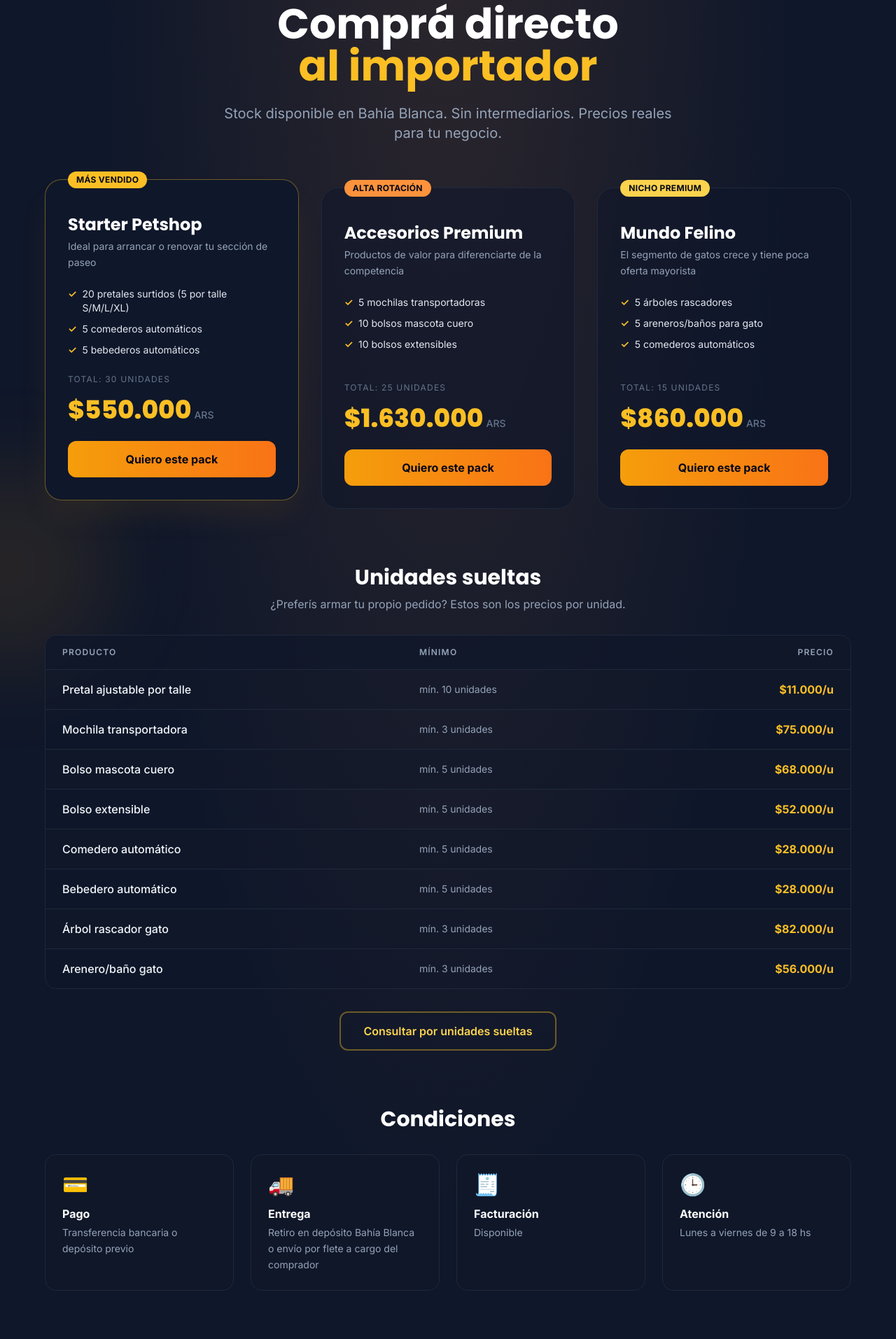
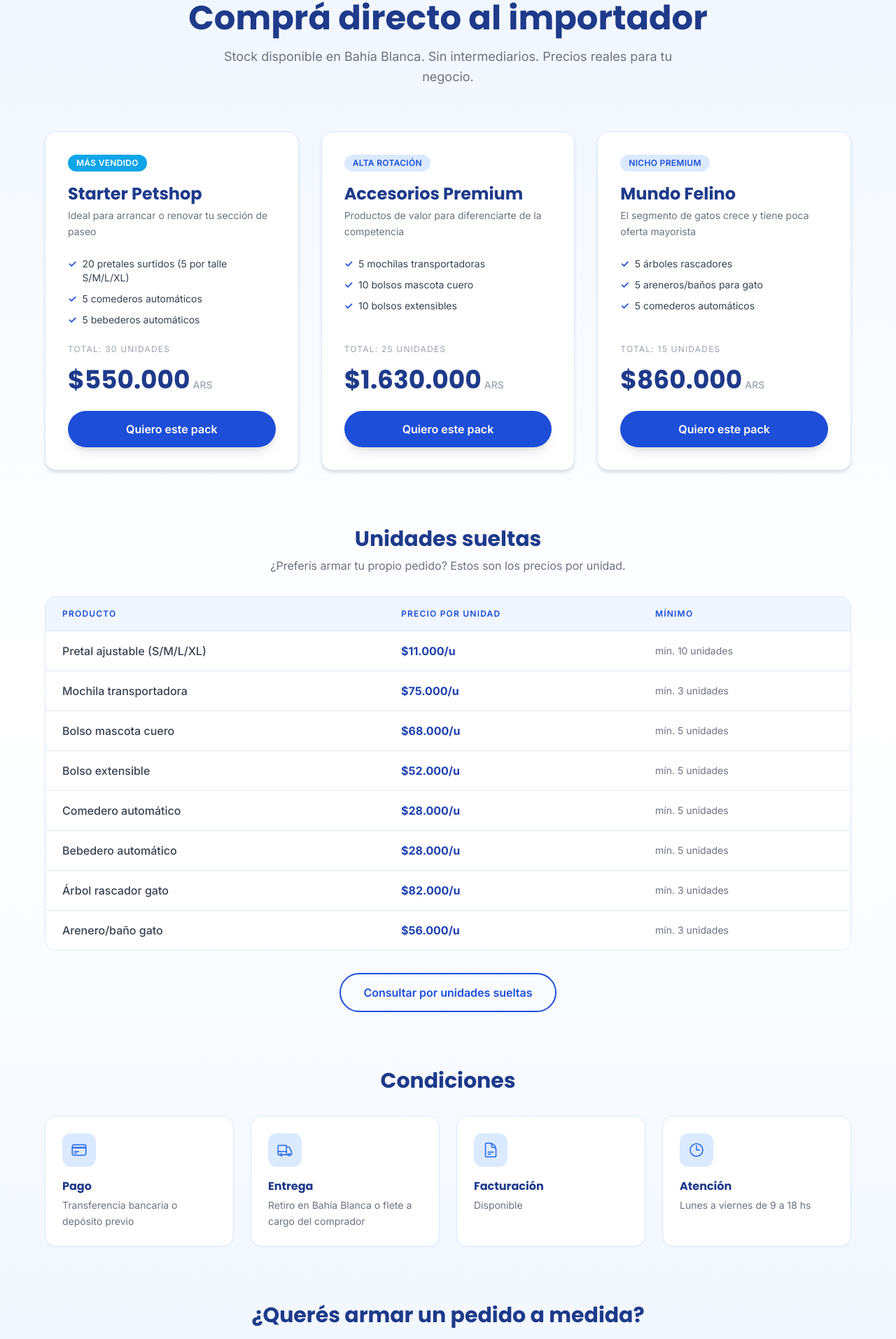
Before and after one commit to bianchinmazzer/dalt-landing, a Next.js app: page / in a window 1280 px wide. Shown: the part 3055-4968 px from the top of the page at 70% size. Built offline with nearby package versions, Linux system fonts and the light colour scheme.

Commit message:
fix: mayoristas con diseño del sitio DALT

```diff
--- a/src/app/components/MayoristaSection.tsx
+++ b/src/app/components/MayoristaSection.tsx
@@ -1,3 +1,10 @@
+import {
+  CreditCardIcon,
+  TruckIcon,
+  DocumentTextIcon,
+  ClockIcon,
+} from "@heroicons/react/24/outline";
+
 const WHATSAPP_NUMBER = "5492914263063";
 
 type Pack = {
@@ -9,17 +16,16 @@ type Pack = {
   items: string[];
   totalUnits: number;
   price: number;
-  highlight?: boolean;
 };
 
 type LooseItem = {
   name: string;
+  price: number;
   minQty: number;
-  price: number;
 };
 
 type Condition = {
-  icon: string;
+  icon: typeof CreditCardIcon;
   title: string;
   desc: string;
 };
@@ -29,7 +35,7 @@ const packs: Pack[] = [
     id: "starter-petshop",
     name: "Starter Petshop",
     badge: "Más vendido",
-    badgeClass: "bg-amber-400 text-slate-950",
+    badgeClass: "bg-accent-500 text-white",
     description: "Ideal para arrancar o renovar tu sección de paseo",
     items: [
       "20 pretales surtidos (5 por talle S/M/L/XL)",
@@ -38,13 +44,12 @@ const packs: Pack[] = [
     ],
     totalUnits: 30,
     price: 550000,
-    highlight: true,
   },
   {
     id: "accesorios-premium",
     name: "Accesorios Premium",
     badge: "Alta rotación",
-    badgeClass: "bg-orange-400 text-slate-950",
+    badgeClass: "bg-primary-100 text-primary-700",
     description: "Productos de valor para diferenciarte de la competencia",
     items: [
       "5 mochilas transportadoras",
@@ -58,7 +63,7 @@ const packs: Pack[] = [
     id: "mundo-felino",
     name: "Mundo Felino",
     badge: "Nicho premium",
-    badgeClass: "bg-amber-300 text-slate-950",
+    badgeClass: "bg-primary-100 text-primary-700",
     description: "El segmento de gatos crece y tiene poca oferta mayorista",
     items: [
       "5 árboles rascadores",
@@ -71,28 +76,30 @@ const packs: Pack[] = [
 ];
 
 const looseItems: LooseItem[] = [
-  { name: "Pretal ajustable por talle", minQty: 10, price: 11000 },
-  { name: "Mochila transportadora", minQty: 3, price: 75000 },
-  { name: "Bolso mascota cuero", minQty: 5, price: 68000 },
-  { name: "Bolso extensible", minQty: 5, price: 52000 },
-  { name: "Comedero automático", minQty: 5, price: 28000 },
-  { name: "Bebedero automático", minQty: 5, price: 28000 },
-  { name: "Árbol rascador gato", minQty: 3, price: 82000 },
-  { name: "Arenero/baño gato", minQty: 3, price: 56000 },
+  { name: "Pretal ajustable (S/M/L/XL)", price: 11000, minQty: 10 },
+  { name: "Mochila transportadora", price: 75000, minQty: 3 },
+  { name: "Bolso mascota cuero", price: 68000, minQty: 5 },
+  { name: "Bolso extensible", price: 52000, minQty: 5 },
+  { name: "Comedero automático", price: 28000, minQty: 5 },
+  { name: "Bebedero automático", price: 28000, minQty: 5 },
+  { name: "Árbol rascador gato", price: 82000, minQty: 3 },
+  { name: "Arenero/baño gato", price: 56000, minQty: 3 },
 ];
 
 const conditions: Condition[] = [
-  { icon: "💳", title: "Pago", desc: "Transferencia bancaria o depósito previo" },
+  { icon: CreditCardIcon, title: "Pago", desc: "Transferencia bancaria o depósito previo" },
   {
-    icon: "🚚",
+    icon: TruckIcon,
     title: "Entrega",
-    desc: "Retiro en depósito Bahía Blanca o envío por flete a cargo del comprador",
+    desc: "Retiro en Bahía Blanca o flete a cargo del comprador",
   },
-  { icon: "🧾", title: "Facturación", desc: "Disponible" },
-  { icon: "🕒", title: "Atención", desc: "Lunes a viernes de 9 a 18 hs" },
+  { icon: DocumentTextIcon, title: "Facturación", desc: "Disponible" },
+  { icon: ClockIcon, title: "Atención", desc: "Lunes a viernes de 9 a 18 hs" },
 ];
 
-function formatArs(amount: number): string {
+// Formatea pesos enteros (no centavos) a ARS: 550000 → "$550.000".
+// No confundir con formatARS de src/lib/formatters.ts, que espera centavos.
+function formatArsWhole(amount: number): string {
   const rounded = Math.round(amount)
     .toString()
     .replace(/\B(?=(\d{3})+(?!\d))/g, ".");
@@ -115,33 +122,21 @@ export default function MayoristaSection() {
     <section
       id="mayoristas"
       aria-labelledby="mayoristas-heading"
-      className="relative overflow-hidden bg-[#0f172a] py-24 px-4"
+      className="bg-gradient-to-b from-primary-50 via-white to-primary-50 py-24 px-4"
     >
-      {/* Atmosphere */}
-      <div
-        aria-hidden="true"
-        className="pointer-events-none absolute inset-0 bg-[radial-gradient(ellipse_at_top,_rgba(251,146,60,0.12),_transparent_55%)]"
-      />
-      <div
-        aria-hidden="true"
-        className="pointer-events-none absolute -left-32 top-1/3 h-72 w-72 rounded-full bg-amber-500/10 blur-3xl"
-      />
-
-      <div className="relative max-w-6xl mx-auto">
-        {/* Hero interno */}
+      <div className="max-w-6xl mx-auto">
+        {/* Header */}
         <div className="text-center mb-16">
-          <span className="inline-block bg-amber-400/10 text-amber-300 border border-amber-400/30 text-xs font-semibold px-4 py-1.5 rounded-full mb-6 tracking-widest uppercase">
+          <span className="inline-block bg-primary-100 text-primary-700 text-sm font-semibold px-3 py-1 rounded-full mb-6">
             Solo para revendedores y petshops
           </span>
           <h2
             id="mayoristas-heading"
-            className="text-4xl md:text-5xl lg:text-6xl font-display font-bold text-white mb-6 leading-tight"
+            className="text-4xl md:text-5xl font-display font-bold text-primary-900 mb-4"
           >
-            Comprá directo
-            <br />
-            <span className="text-amber-400">al importador</span>
+            Comprá directo al importador
           </h2>
-          <p className="text-lg md:text-xl text-slate-400 max-w-2xl mx-auto leading-relaxed">
+          <p className="text-lg text-gray-500 max-w-2xl mx-auto leading-relaxed">
             Stock disponible en Bahía Blanca. Sin intermediarios. Precios reales
             para tu negocio.
           </p>
@@ -151,56 +146,52 @@ export default function MayoristaSection() {
         <div className="grid grid-cols-1 md:grid-cols-3 gap-8 mb-20 items-stretch">
           {packs.map((pack) => {
             const packLink = buildWhatsappLink(
-              `Hola! Me interesa el pack "${pack.name}" (${formatArs(pack.price)}). ¿Cómo seguimos?`
+              `Hola! Me interesa el pack "${pack.name}" (${formatArsWhole(pack.price)}). ¿Cómo seguimos?`
             );
 
             return (
               <div
                 key={pack.id}
-                className={`relative flex flex-col rounded-3xl border p-8 transition-all duration-300 ${
-                  pack.highlight
-                    ? "border-amber-400/40 bg-slate-900 shadow-2xl shadow-amber-500/10 md:-translate-y-3"
-                    : "border-slate-800 bg-slate-900/60 hover:border-amber-400/30"
-                } hover:shadow-xl hover:shadow-amber-500/10`}
+                className="flex flex-col bg-white rounded-2xl p-8 border border-primary-100 shadow-md hover:shadow-lg transition-shadow duration-300"
               >
                 <span
-                  className={`absolute -top-3 left-8 text-xs font-bold px-3 py-1 rounded-full uppercase tracking-wide ${pack.badgeClass}`}
+                  className={`self-start text-xs font-semibold px-3 py-1 rounded-full uppercase tracking-wide mb-4 ${pack.badgeClass}`}
                 >
                   {pack.badge}
                 </span>
 
-                <h3 className="text-2xl font-display font-bold text-white mt-4 mb-1">
+                <h3 className="text-2xl font-display font-bold text-primary-900 mb-1">
                   {pack.name}
                 </h3>
-                <p className="text-slate-400 text-sm mb-6 leading-relaxed">
+                <p className="text-gray-500 text-sm mb-6 leading-relaxed">
                   {pack.description}
                 </p>
 
                 <ul className="space-y-2.5 mb-6 flex-1">
                   {pack.items.map((item) => (
-                    <li key={item} className="flex items-start gap-2 text-slate-200 text-sm">
-                      <span className="text-amber-400 font-bold" aria-hidden="true">✓</span>
+                    <li key={item} className="flex items-start gap-2 text-gray-700 text-sm">
+                      <span className="text-primary-700 font-bold" aria-hidden="true">✓</span>
                       <span>{item}</span>
                     </li>
                   ))}
                 </ul>
 
-                <p className="text-slate-500 text-xs uppercase tracking-widest mb-4">
+                <p className="text-gray-400 text-xs uppercase tracking-widest mb-4">
                   Total: {pack.totalUnits} unidades
                 </p>
 
                 <div className="mb-6">
-                  <span className="text-4xl font-display font-black text-amber-400">
-                    {formatArs(pack.price)}
+                  <span className="text-4xl font-display font-bold text-primary-900">
+                    {formatArsWhole(pack.price)}
                   </span>
-                  <span className="text-slate-500 text-sm font-medium ml-1">ARS</span>
+                  <span className="text-gray-400 text-sm font-medium ml-1">ARS</span>
                 </div>
 
                 <a
                   href={packLink}
                   target="_blank"
                   rel="noopener noreferrer"
-                  className="mt-auto w-full text-center bg-gradient-to-r from-amber-500 to-orange-500 hover:from-amber-400 hover:to-orange-400 text-slate-950 font-bold py-3.5 rounded-xl transition-all duration-300 hover:-translate-y-0.5 hover:shadow-lg hover:shadow-amber-500/30"
+                  className="mt-auto w-full text-center bg-primary-700 hover:bg-primary-800 text-white font-semibold py-3.5 rounded-full shadow-lg hover:shadow-xl transition-all duration-300"
                 >
                   Quiero este pack
                 </a>
@@ -211,36 +202,31 @@ export default function MayoristaSection() {
 
         {/* Unidades sueltas */}
         <div className="mb-20">
-          <h3 className="text-2xl md:text-3xl font-display font-bold text-white mb-2 text-center">
+          <h3 className="text-2xl md:text-3xl font-display font-bold text-primary-900 mb-2 text-center">
             Unidades sueltas
           </h3>
-          <p className="text-slate-400 text-center mb-8">
+          <p className="text-gray-500 text-center mb-8">
             ¿Preferís armar tu propio pedido? Estos son los precios por unidad.
           </p>
 
-          <div className="overflow-x-auto rounded-2xl border border-slate-800">
+          <div className="overflow-x-auto rounded-2xl border border-primary-100 bg-primary-50">
             <table className="w-full text-left border-collapse min-w-[520px]">
               <thead>
-                <tr className="bg-slate-900/80 text-slate-400 text-xs uppercase tracking-widest">
+                <tr className="text-primary-700 text-xs uppercase tracking-widest">
                   <th scope="col" className="px-6 py-4 font-semibold">Producto</th>
+                  <th scope="col" className="px-6 py-4 font-semibold">Precio por unidad</th>
                   <th scope="col" className="px-6 py-4 font-semibold">Mínimo</th>
-                  <th scope="col" className="px-6 py-4 font-semibold text-right">Precio</th>
                 </tr>
               </thead>
               <tbody>
-                {looseItems.map((item, i) => (
-                  <tr
-                    key={item.name}
-                    className={`${
-                      i % 2 === 0 ? "bg-slate-900/40" : "bg-slate-900/10"
-                    } border-t border-slate-800`}
-                  >
-                    <td className="px-6 py-4 text-slate-100 font-medium">{item.name}</td>
-                    <td className="px-6 py-4 text-slate-400 text-sm">
+                {looseItems.map((item) => (
+                  <tr key={item.name} className="bg-white border-t border-primary-100">
+                    <td className="px-6 py-4 text-gray-700 font-medium">{item.name}</td>
+                    <td className="px-6 py-4 text-primary-800 font-bold whitespace-nowrap">
+                      {formatArsWhole(item.price)}/u
+                    </td>
+                    <td className="px-6 py-4 text-gray-500 text-sm">
                       mín. {item.minQty} unidades
-                    </td>
-                    <td className="px-6 py-4 text-amber-400 font-bold text-right whitespace-nowrap">
-                      {formatArs(item.price)}/u
                     </td>
                   </tr>
                 ))}
@@ -253,7 +239,7 @@ export default function MayoristaSection() {
               href={looseUnitsLink}
               target="_blank"
               rel="noopener noreferrer"
-              className="inline-block border-2 border-amber-400/40 text-amber-300 font-semibold px-8 py-3.5 rounded-xl hover:bg-amber-400/10 hover:border-amber-400/70 transition-all duration-300"
+              className="inline-block border-2 border-primary-700 text-primary-700 font-semibold px-8 py-3.5 rounded-full hover:bg-primary-50 transition-colors duration-300"
             >
               Consultar por unidades sueltas
             </a>
@@ -262,36 +248,38 @@ export default function MayoristaSection() {
 
         {/* Condiciones */}
         <div className="mb-20">
-          <h3 className="text-2xl md:text-3xl font-display font-bold text-white mb-8 text-center">
+          <h3 className="text-2xl md:text-3xl font-display font-bold text-primary-900 mb-8 text-center">
             Condiciones
           </h3>
           <div className="grid grid-cols-1 sm:grid-cols-2 md:grid-cols-4 gap-6">
             {conditions.map((c) => (
               <div
                 key={c.title}
-                className="rounded-2xl border border-slate-800 bg-slate-900/40 p-6 hover:border-amber-400/30 transition-all duration-300"
+                className="bg-white rounded-2xl p-6 border border-primary-100 shadow-sm hover:shadow-lg transition-shadow duration-300"
               >
-                <div className="text-3xl mb-3" aria-hidden="true">{c.icon}</div>
-                <h4 className="text-white font-bold mb-1">{c.title}</h4>
-                <p className="text-slate-400 text-sm leading-relaxed">{c.desc}</p>
+                <div className="bg-primary-100 text-primary-600 w-12 h-12 rounded-xl flex items-center justify-center mb-4">
+                  <c.icon className="w-6 h-6" />
+                </div>
+                <h4 className="text-primary-900 font-display font-bold mb-1">{c.title}</h4>
+                <p className="text-gray-500 text-sm leading-relaxed">{c.desc}</p>
               </div>
             ))}
           </div>
         </div>
 
         {/* CTA final */}
-        <div className="text-center rounded-3xl border border-slate-800 bg-gradient-to-b from-slate-900 to-slate-900/40 p-10 md:p-14">
-          <h3 className="text-2xl md:text-3xl font-display font-bold text-white mb-3">
-            ¿Tenés dudas o querés armar un pedido a medida?
+        <div className="text-center">
+          <h3 className="text-2xl md:text-3xl font-display font-bold text-primary-900 mb-3">
+            ¿Querés armar un pedido a medida?
           </h3>
-          <p className="text-slate-400 mb-8">
+          <p className="text-gray-500 mb-8">
             Escribinos y te asesoramos sin compromiso.
           </p>
           <a
             href={advisorLink}
             target="_blank"
             rel="noopener noreferrer"
-            className="inline-flex items-center justify-center gap-2 bg-gradient-to-r from-green-500 to-green-600 hover:from-green-600 hover:to-green-700 text-white font-bold px-10 py-4 rounded-xl transition-all duration-300 hover:-translate-y-0.5 shadow-lg shadow-green-900/40"
+            className="group inline-flex items-center justify-center gap-2 bg-primary-700 hover:bg-primary-800 text-white font-semibold py-4 px-10 rounded-full shadow-lg hover:shadow-xl transition-all duration-300"
           >
             <svg className="w-5 h-5 flex-shrink-0" fill="currentColor" viewBox="0 0 24 24" aria-hidden="true">
               <path d="M17.472 14.382c-.297-.149-1.758-.867-2.03-.967-.273-.099-.471-.148-.67.15-.197.297-.767.966-.94 1.164-.173.199-.347.223-.644.075-.297-.15-1.255-.463-2.39-1.475-.883-.788-1.48-1.761-1.653-2.059-.173-.297-.018-.458.13-.606.134-.133.298-.347.446-.52.149-.174.198-.298.298-.497.099-.198.05-.371-.025-.52-.075-.149-.669-1.612-.916-2.207-.242-.579-.487-.5-.669-.51-.173-.008-.371-.01-.57-.01-.198 0-.52.074-.792.372-.272.297-1.04 1.016-1.04 2.479 0 1.462 1.065 2.875 1.213 3.074.149.198 2.096 3.2 5.077 4.487.709.306 1.262.489 1.694.625.712.227 1.36.195 1.871.118.571-.085 1.758-.719 2.006-1.413.248-.694.248-1.289.173-1.413-.074-.124-.272-.198-.57-.347m-5.421 7.403h-.004a9.87 9.87 0 01-5.031-1.378l-.361-.214-3.741.982.998-3.648-.235-.374a9.86 9.86 0 01-1.51-5.26c.001-5.45 4.436-9.884 9.888-9.884 2.64 0 5.122 1.03 6.988 2.898a9.825 9.825 0 012.893 6.994c-.003 5.45-4.437 9.884-9.885 9.884m8.413-18.297A11.815 11.815 0 0012.05 0C5.495 0 .16 5.335.157 11.892c0 2.096.547 4.142 1.588 5.945L.057 24l6.305-1.654a11.882 11.882 0 005.683 1.448h.005c6.554 0 11.89-5.335 11.893-11.893a11.821 11.821 0 00-3.48-8.413z" />
```
